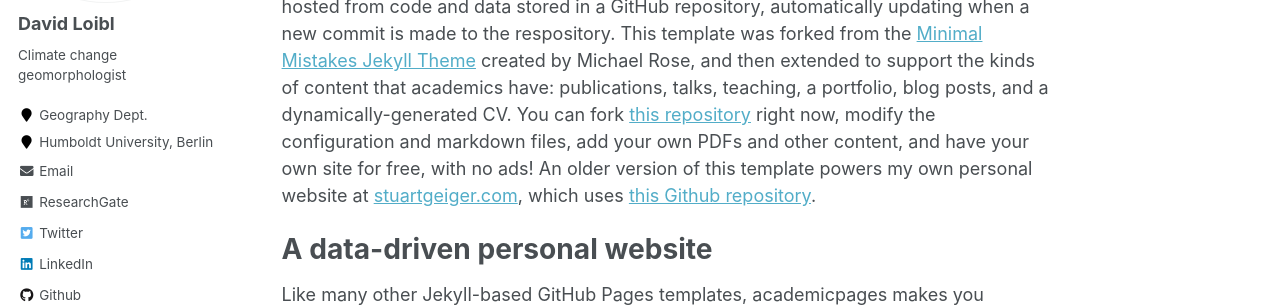
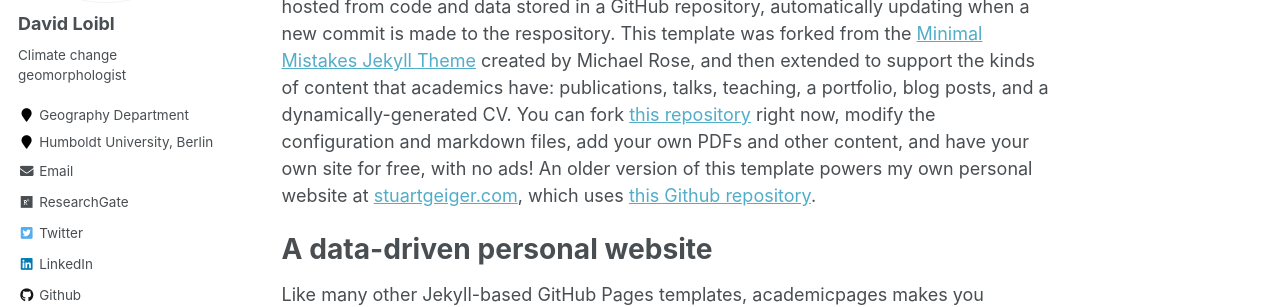
Before and after one commit to David-Loibl/david-loibl.github.io, a Jekyll site: the page built from _pages/about.md, in a window 1280 px wide. Shown: the part 249-556 px from the top of the page. Built offline with Jekyll 4.4.1, drawn with Linux system fonts in a browser that asks for light colours; some web fonts are replaced; some of the changed lines change nothing that is shown.

Commit message:
Corrected links in config.yml

```diff
--- a/_config.yml
+++ b/_config.yml
@@ -83,7 +83,7 @@
   name             : "David Loibl"
   avatar           : "nomadic-geomorphologist.jpg"
   bio              : "Climate change geomorphologist"
-  location         : "Geography Dept."
+  location         : "Geography Department"
   employer         : "Humboldt University, Berlin"
   googlescholar    : "https://scholar.google.com/citations?user=_UuIymgAAAAJ&hl=en"
   email            : "david.loibl@geo.hu-berlin.de"
@@ -100,14 +100,14 @@
   keybase          :
   instagram        :
   lastfm           :
-  linkedin         : "https://www.linkedin.com/in/loibldavid"
+  linkedin         : "loibldavid"
   orcid            : "https://orcid.org/0000-0002-7583-999X"
   pinterest        :
   soundcloud       :
   stackoverflow    : # http://stackoverflow.com/users/123456/username
   steam            :
   tumblr           :
-  twitter          : "https://twitter.com/DavidLoibl"
+  twitter          : "DavidLoibl"
   vine             :
   weibo            :
   xing             :
```
